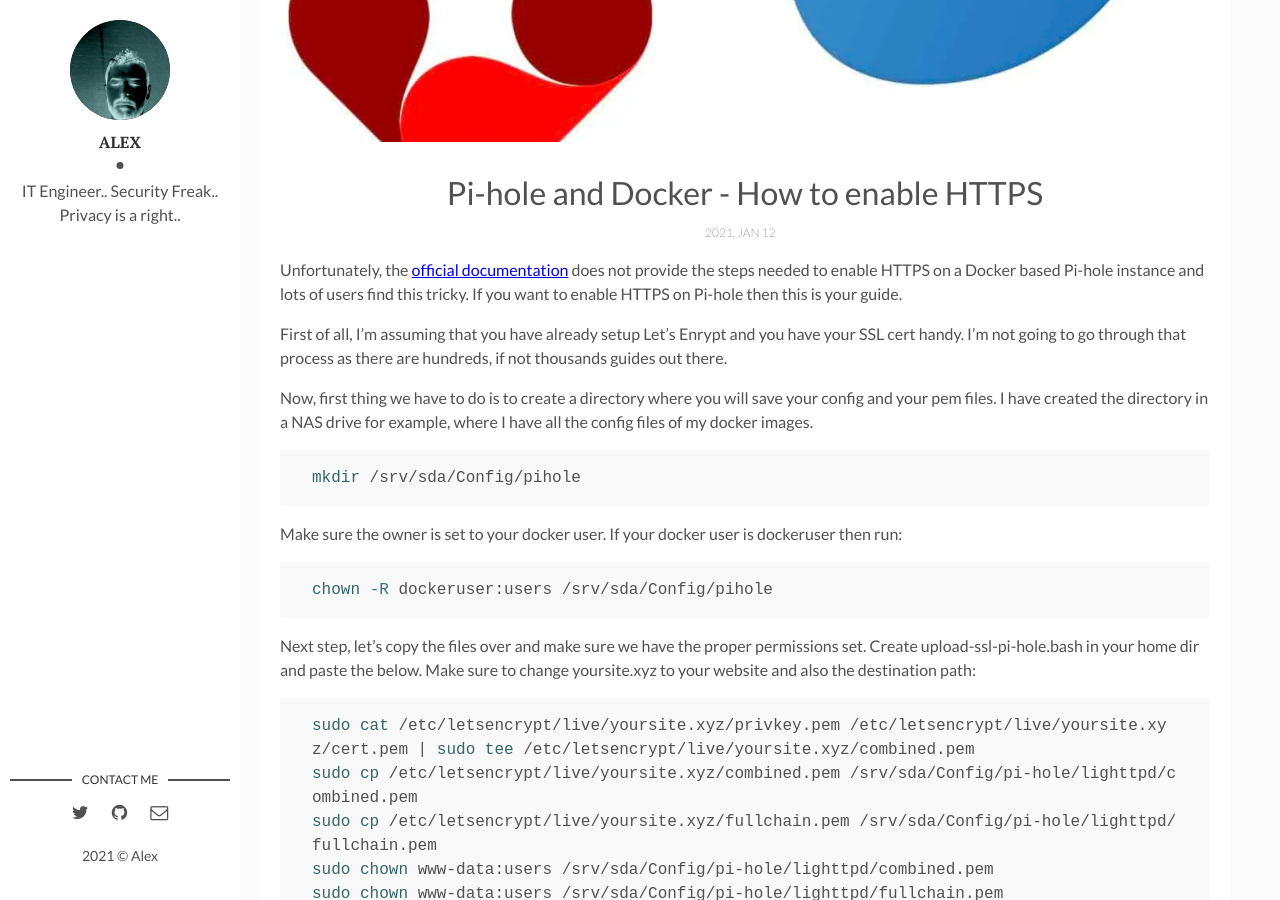
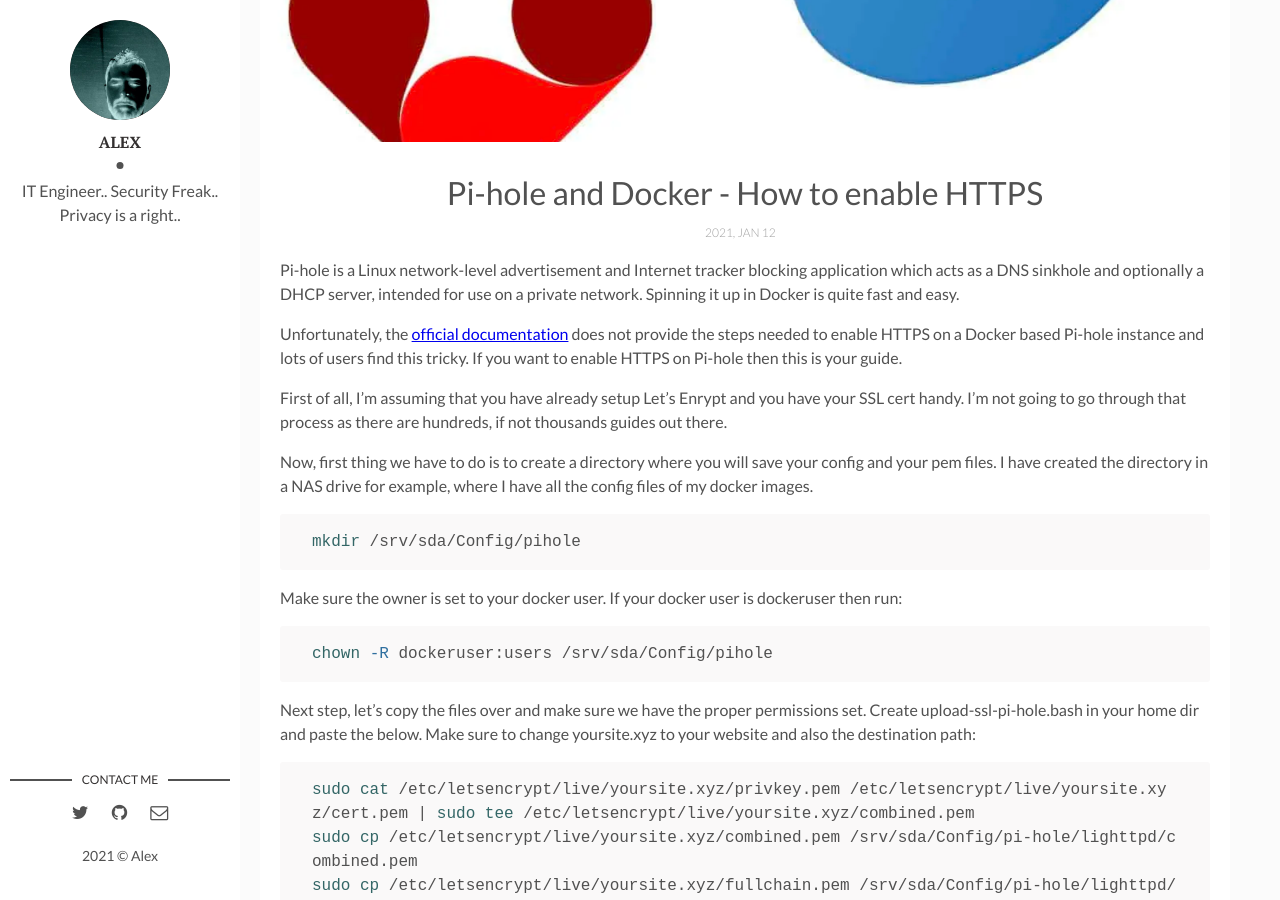
Before and after one commit to al3xfar0s/al3xfar0s.github.io, a Jekyll site: the page built from _posts/2021-01-12-pihole-and-docker-how-to-enable-https.markdown, in a window 1280 px wide and 900 px high, scrolled down 378 px. Built offline with Jekyll 4.4.1, drawn with Linux system fonts in a browser that asks for light colours.

Commit message:
Update 2021-01-12-pihole-and-docker-how-to-enable-https.markdown

```diff
--- a/_posts/2021-01-12-pihole-and-docker-how-to-enable-https.markdown
+++ b/_posts/2021-01-12-pihole-and-docker-how-to-enable-https.markdown
@@ -7,6 +7,8 @@ img: pihole+docker.png # Add image post (optional)
 fig-caption: # Add figcaption (optional)
 tags: [Pi-hole, Docker, HTTPS, SSL, letsencrypt]
 ---
+
+Pi-hole is a Linux network-level advertisement and Internet tracker blocking application which acts as a DNS sinkhole and optionally a DHCP server, intended for use on a private network. Spinning it up in Docker is quite fast and easy.
 
 Unfortunately, the [official documentation](https://github.com/pi-hole/docker-pi-hole) does not provide the steps needed to enable HTTPS on a Docker based Pi-hole instance and lots of users find this tricky. If you want to enable HTTPS on Pi-hole then this is your guide.
 
```
